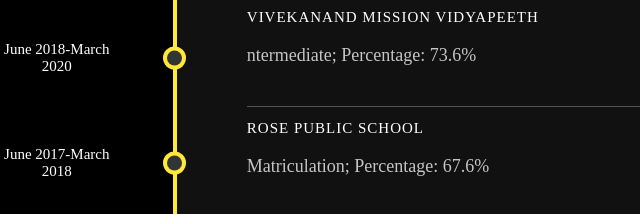
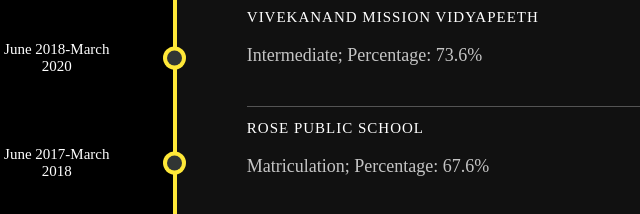
Before and after one commit to AbhiCodingA/Portfolio, a plain HTML site: page index.html in a window 1280 px wide. Shown: the part 4046-4260 px from the top of the page, 20-660 px from the left. Drawn offline with nearby package versions, Linux system fonts and the light colour scheme; a web font is replaced by a local one.

Commit message:
Initial commit

```diff
--- a/index.html
+++ b/index.html
@@ -274,7 +274,7 @@
                     <li class="date" data-date="June 2018-March 2020" data-aos="fade-up"
                         data-aos-duration="300ms">
                         <h1>Vivekanand Mission Vidyapeeth</h1>
-                        <p>ntermediate; Percentage: 73.6%
+                        <p>Intermediate; Percentage: 73.6%
                         </p>
                         <br>
 
```
